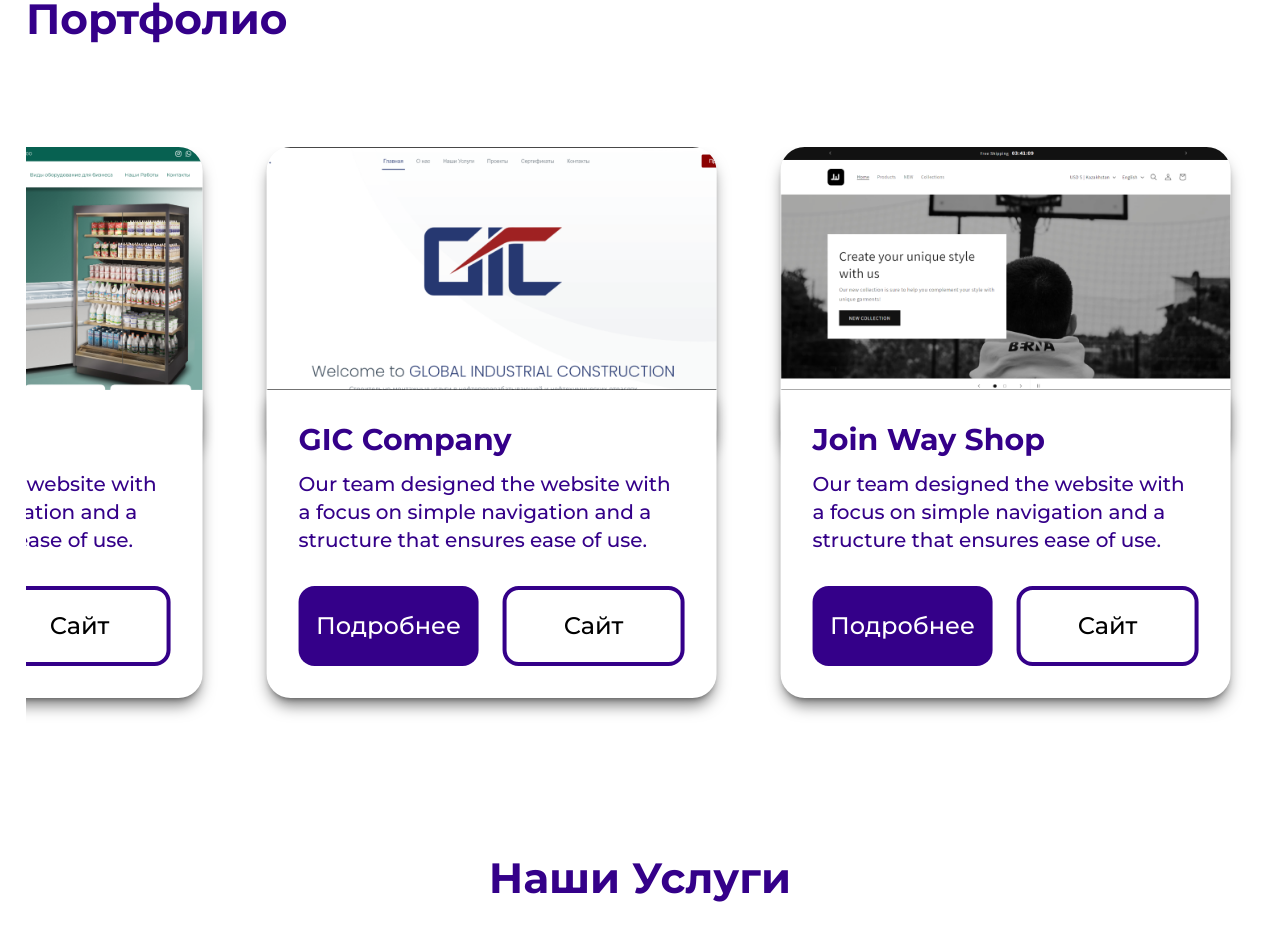
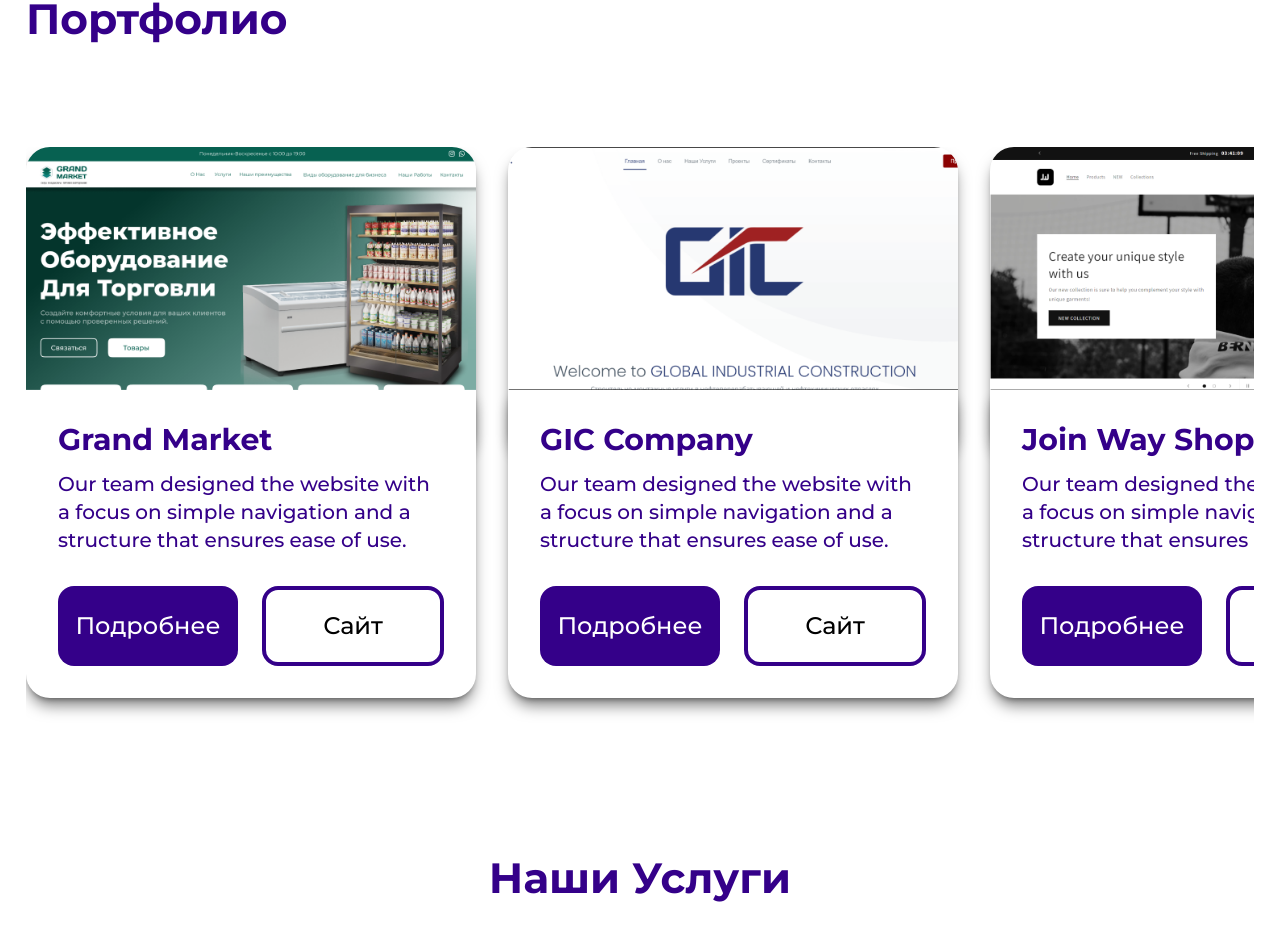
Before and after one commit to raasikkk/join-way-remake, a React (Vite) app: page / in a window 1280 px wide. Shown: the part 2350-3291 px from the top of the page. Built offline with nearby package versions, Linux system fonts and the light colour scheme.

Commit message:
user controlled swiper

```diff
--- a/src/components/Portfolio.tsx
+++ b/src/components/Portfolio.tsx
@@ -3,7 +3,6 @@
 
 const Portfolio = () => {
   return (
-    <>
     <section
       id="portfolio"
       className="portfolio mt-[130px] container mx-auto overflow-hidden"
@@ -13,19 +12,14 @@
           Посмотрите Наше Портфолио
         </h1>
       </div>
-        {/* <!-- Portfolio Cards --> */}
-        <div className="overflow-hidden mt-24 w-full h-full relative">
-          <div className="flex gap-16 animate-scroll min-h-[600px]">
-            {clients.map((client) => (
-              <Project key={client.id} client={client} />
-            ))}
+
+      {/* Manual Scroll Portfolio */}
+      <div className="mt-24 w-full min-h-[600px] overflow-x-auto flex gap-8 scroll-smooth no-scrollbar">
         {clients.map((client) => (
           <Project key={client.id} client={client} />
         ))}
       </div>
-        </div>
     </section>
-    </>
   );
 };
 
--- a/src/style.css
+++ b/src/style.css
@@ -5,8 +5,8 @@
 @tailwind utilities;
 
 body {
+  overflow-x: hidden;
   @apply bg-white dark:bg-gray-900;
-  overflow-x: hidden;
 }
 
 @layer base {
@@ -393,6 +393,19 @@
   }
 }
 
+.no-scrollbar {
+  scrollbar-width: none; /* Firefox */
+  -ms-overflow-style: none; /* IE/Edge */
+}
+
+.no-scrollbar::-webkit-scrollbar {
+  display: none; /* Chrome, Safari */
+}
+
+.scroll-smooth {
+  scroll-behavior: smooth;
+}
+
 .btn-size {
   @apply sm:w-44 md:w-52 lg:w-60 sm:h-14 md:h-16 lg:h-20 sm:text-lg md:text-xl lg:text-2xl xxxs:px-4 xxxs:py-2 md:p-0 transition hover:-translate-y-2;
 }
```
Lines whose indentation alone changed are shown as unchanged.
